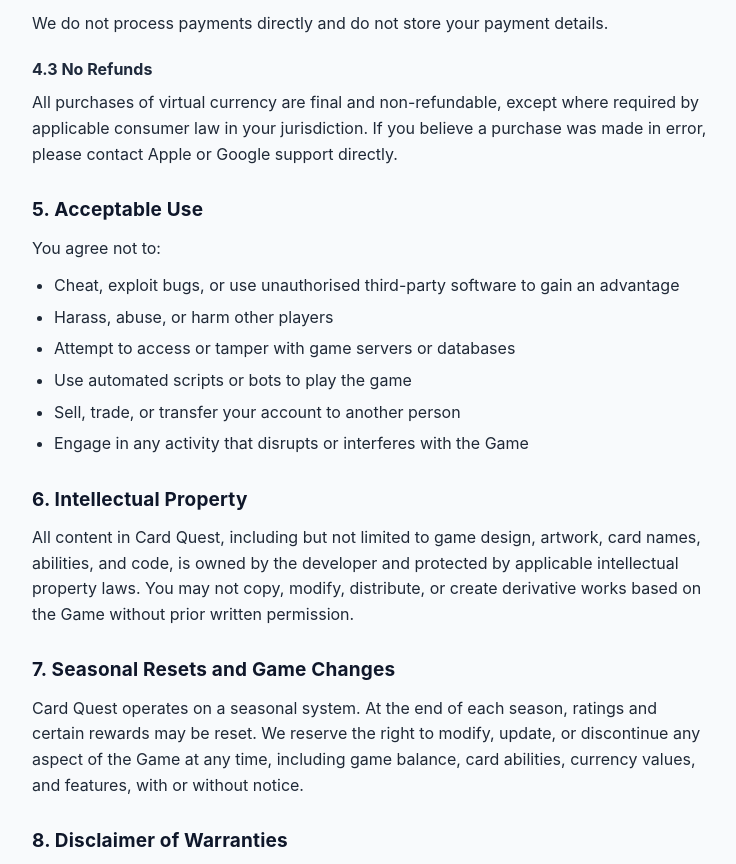
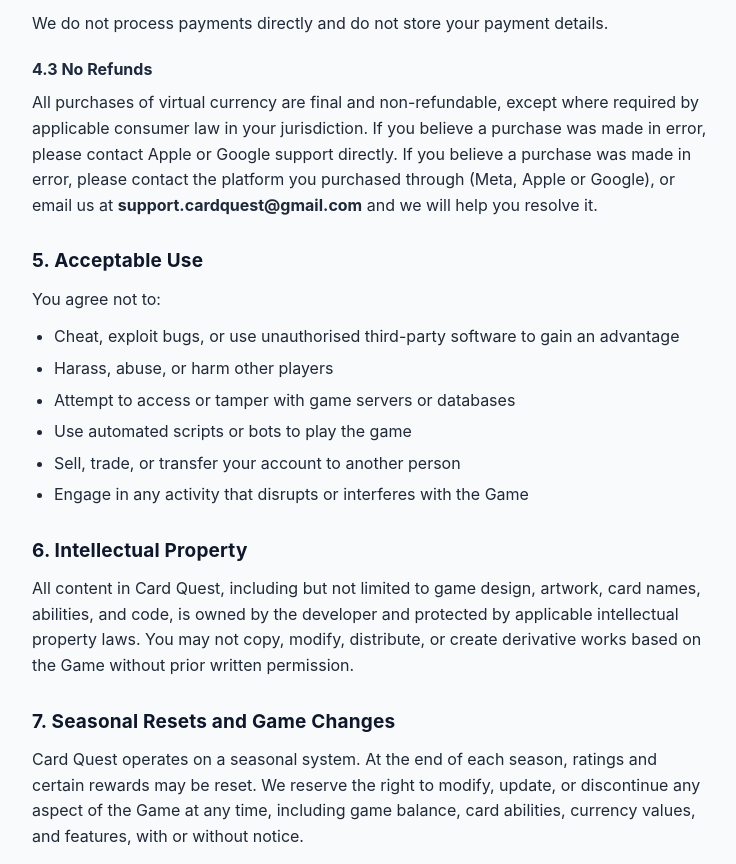
Before and after one commit to CardQuest/JGS-Website, a plain HTML site: page terms-of-service.html in a window 1280 px wide. Shown: the part 1137-2001 px from the top of the page, without its empty margins (268-1004 px from the left). Drawn offline with Linux system fonts and the light colour scheme.

Commit message:
Update terms-of-service.html

```diff
--- a/terms-of-service.html
+++ b/terms-of-service.html
@@ -203,6 +203,9 @@
         where required by applicable consumer law in your jurisdiction. If you
         believe a purchase was made in error, please contact Apple or Google
         support directly.
+        If you believe a purchase was made in error, please contact the platform
+        you purchased through (Meta, Apple or Google),
+        or email us at <b>support.cardquest@gmail.com</b> and we will help you resolve it.
       </p>
 
       <h2>5. Acceptable Use</h2>
```
